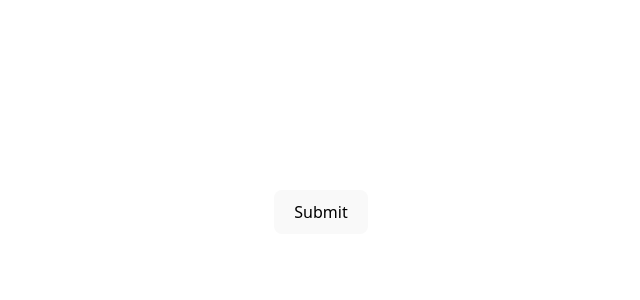
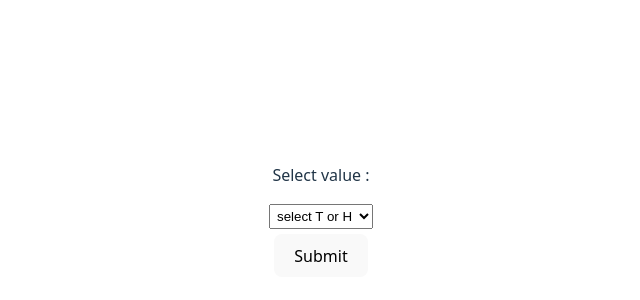
Before and after one commit to RajkiranDev123/react_task_1, a React (Vite) app: page /head_tail in a window 1280 px wide. Shown: the part 188-488 px from the top of the page, without its empty margins (319-959 px from the left). Built offline with nearby package versions, Linux system fonts and the light colour scheme.

Commit message:
select and button created

```diff
--- a/src/pages/Head_Tail.jsx
+++ b/src/pages/Head_Tail.jsx
@@ -3,20 +3,35 @@ import React, { useState, useEffect } from 'react'
 const Head_Tail = () => {
 
 
-  const [choose,setChoose]=useState("")
-  const [cols,setCols]=useState([])
+  const [choose, setChoose] = useState("")
+  const [cols, setCols] = useState([])
 
 
-  const submit=()=>{
+  const submit = () => {
 
   }
 
   return (
     <div>
 
+      <div>
+        <p>Select value :</p>
+        {choose && <p>Selected value is : {choose}</p>}
 
-      <div>
-        <button onClick={()=>submit()}>Submit</button>
+        <select style={{cursor:"pointer",padding:3}} onChange={(e) => setChoose(e.target.value)}>
+          <option>select T or H</option>
+          <option value={"H"}> H</option>
+          <option value={"T"}> T</option>
+
+
+
+        </select>
+
+      </div>
+
+
+      <div style={{marginTop:5}}>
+        <button onClick={() => submit()}>Submit</button>
       </div>
     </div>
   )
```
